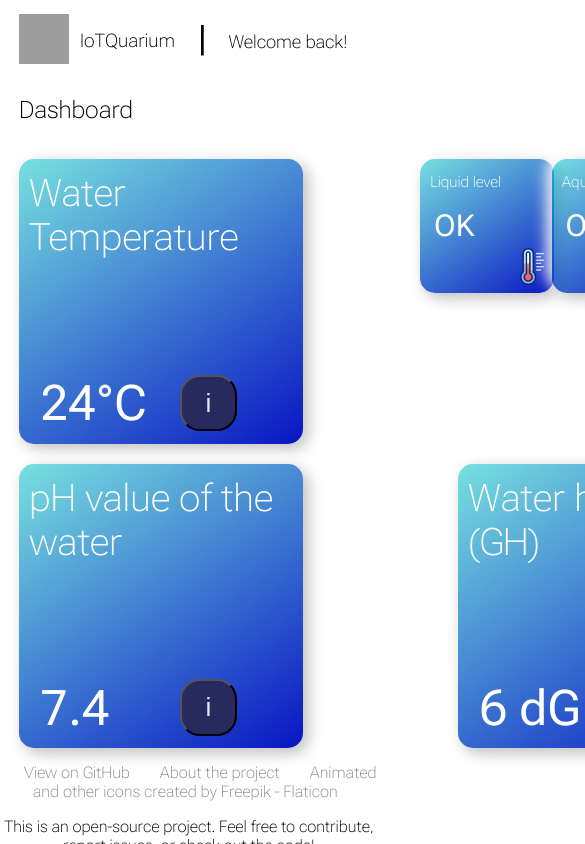
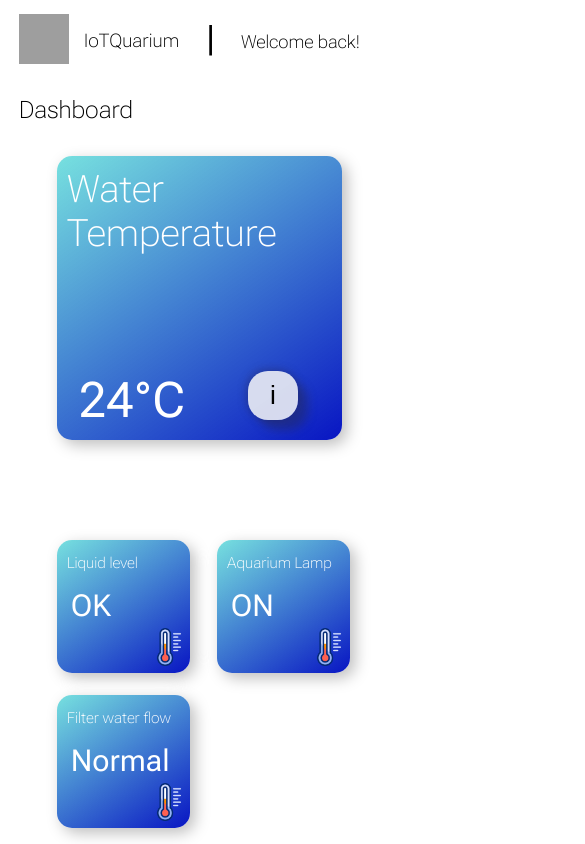
Before and after one commit to IkomovONE/IoTQuarium_Monitoring, a Vue app in the folder frontend/: page / in a window 390 px wide. Shown: the top 844 px of the page, 585 px wide, since content can reach past the window. Built offline with nearby package versions, Linux system fonts and the light colour scheme; grey boxes are pictures that could not be loaded.

Commit message:
Finalized the design and fixed scaling to devices

```diff
--- a/frontend/src/App.vue
+++ b/frontend/src/App.vue
@@ -152,6 +152,8 @@ a {
   color: rgb(0, 0, 0);
   padding: 10px 0;
   text-align: center;
+
+  margin-top: 1cm;
 }
 
 .footer-links {
@@ -223,7 +225,7 @@ img {
 
 
 body[data-theme="dark"] {
-  background-color: #0e0d14;
+  background: linear-gradient(180deg, #000000, #131212);
   color: #fdfeff;
 }
 
@@ -266,6 +268,29 @@ body[data-theme="dark"] #logo img {
 
 
 @media (max-width: 768px) {
+
+
+  body {
+
+
+
+    overflow-x: hidden;
+
+    margin: 0;
+    padding: 0;
+    box-sizing: border-box;
+
+    max-width: 100%;
+
+
+  }
+
+
+  .grid-container,
+  .grid-container-small {
+    max-width: 90%; /* Prevent grids from exceeding viewport width */
+
+}
   /* Adjust logo size for smaller screens */
   #logo {
     width: 40px;
@@ -332,4 +357,82 @@ body[data-theme="dark"] #logo img {
 
 }
 }
+
+
+
+@media (width: 1000px ) {
+
+
+body {
+
+  width: 26cm;
+
+
+}
+/* Adjust logo size for smaller screens */
+#logo {
+  width: 40px;
+  height: 40px;
+}
+
+/* Reduce the padding of the header on smaller screens */
+
+
+/* Adjust the 'Welcome back' font size for smaller screens */
+#dash {
+
+
+
+  left: 1.5cm;
+
+  width: 2cm;
+
+
+}
+
+#welcome {
+
+
+  font-size: large;
+
+  width: 4cm;
+
+  top: 0.7cm;
+
+  left: 0.7cm;
+
+}
+
+.footer {
+  width: 20.2cm;
+
+
+
+
+}
+
+
+
+
+/* Adjust footer layout for mobile */
+.footer-links {
+  display: block;
+  text-align: center;
+
+  width: 10.2cm;
+}
+
+.footer-content {
+
+  width: 10cm;
+
+
+}
+
+.footer-copyright {
+  width: 10.2cm;
+
+
+}
+}
 </style>
--- a/frontend/src/components/DashWidget.vue
+++ b/frontend/src/components/DashWidget.vue
@@ -70,18 +70,24 @@ button {
 
   bottom: 1.8cm;
 
-  left: 5.25cm;
+  left: 5.45cm;
 
   font-size: 1cm;
 
   font-style: normal;
 
-  width: 1.5cm;
-  height: 1.5cm;
+  border-width: 0cm;
 
-  color: #e6e6e6;
+  box-shadow: 10px 10px 10px #26295475, -1px -1px 10px #21245178;
 
-  background-color: #262a5c;
+
+
+  width: 1.3cm;
+  height: 1.3cm;
+
+  color: #000000;
+
+  background-color: #f0f1f4e1;
 
   border-radius: 20px;
 
@@ -135,11 +141,28 @@ body[data-theme="dark"] div {
 
 }
 
+
+body[data-theme="dark"] button {
+
+  color: #e6e6e6;
+
+  background-color: #262a5c;
+
+  box-shadow: 10px 10px 10px #26295438, -1px -1px 10px #21245153;
+
+
+
+}
+
 @media (max-width: 768px) {
 
   button {
 
-    left: 4cm;
+    left: 4.8cm;
+
+
+
+
 
   }
 
--- a/frontend/src/components/Dashboard.vue
+++ b/frontend/src/components/Dashboard.vue
@@ -78,49 +78,30 @@ h2 {
 
 
 .grid-container {
-     display: grid;
-     grid-template-columns: repeat(auto-fill, minmax(200px, 1fr));
-
-
-     row-gap: 20px;
-
-     column-gap: 115px;
-
-
-
-     position: relative;
-
-
-
-     bottom: 0.1cm;
-
-     left: 0.5cm;
-
-
-
-   }
+  display: grid;
+  grid-template-columns: repeat(auto-fill, minmax(300px, 1fr)); /* Flexible layout */
+  row-gap: 100px;
+  column-gap: 1px; /* Reduced column gap */
+  position: relative;
+  margin: 0 auto; /* Centers the container */
+}
 
 
    .grid-container-small {
-     display: grid;
-     grid-template-columns: repeat(auto-fill, minmax(50px, 1fr));
 
 
-     row-gap: 20px;
+      display: grid;
+      grid-template-columns: repeat(2, 150px); /* Fixed number of columns */
+      grid-auto-rows: 70px; /* Consistent row height */
+      row-gap: 85px;
+      column-gap: 10px;
+      position: relative;
 
-     column-gap: 70px;
+      right: 0.3cm;
+      margin-left: 0.3cm; /* Center the grid */
 
 
-
-     position: relative;
-
-
-
-     right: 1cm;
-
-
-
-   }
+}
 
    #small {
 
@@ -141,4 +122,24 @@ h2 {
     }
 
 
+    @media (max-width: 768px) {
+
+      .grid-container {
+        display: grid;
+        grid-template-columns: repeat(auto-fill, minmax(400px, 1fr)); /* Flexible layout */
+        row-gap: 100px;
+        column-gap: 1px; /* Reduced column gap */
+        position: relative;
+        margin: 0 auto; /* Centers the container */
+}
+
+
+
+
+
+
+
+    }
+
+
 </style>
```
